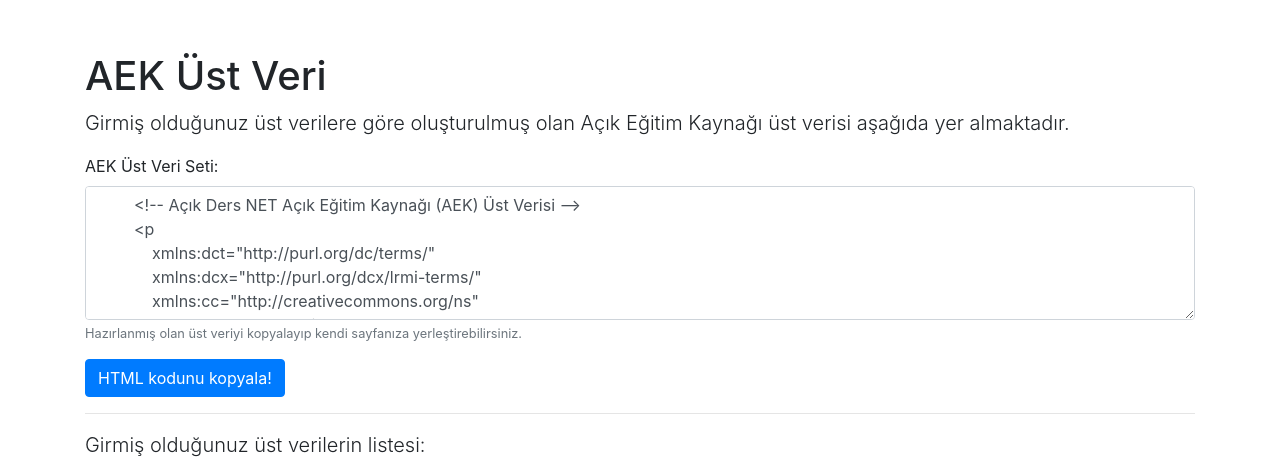
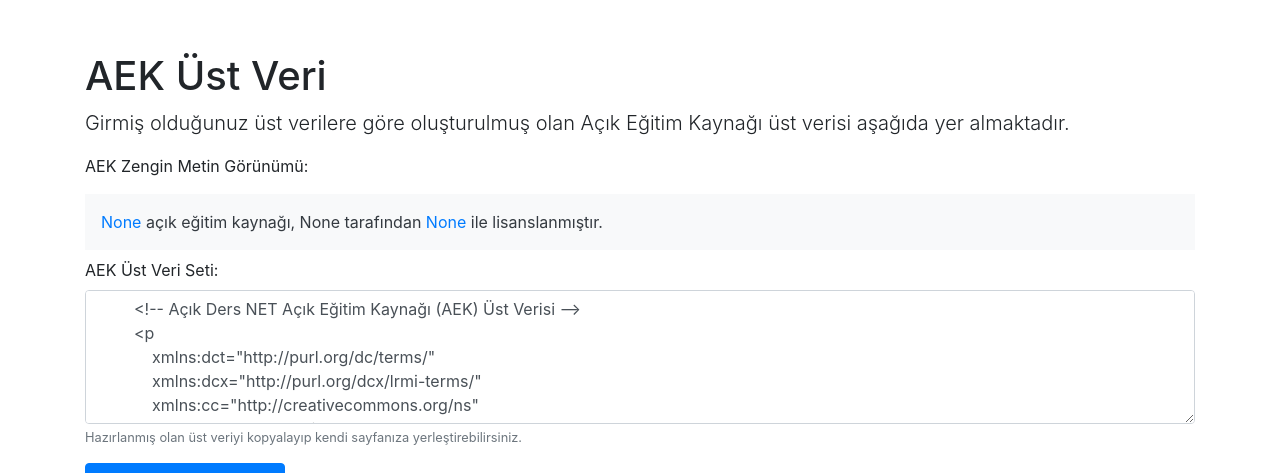
Before and after one commit to orcunmadran/net.acikders.web, a Django app: page /metadata/ in a window 1280 px wide. Shown: the part 56-529 px from the top of the page. Run offline with Django 3.2, Linux system fonts and the light colour scheme; some libraries are stand-ins or nearby versions.

Commit message:
Update metadata.html
Görsel iyileştirmeler...

```diff
--- a/django/templates/metadata.html
+++ b/django/templates/metadata.html
@@ -4,6 +4,8 @@
 
     <h1 class="mt-5">AEK Üst Veri</h1>
     <p class="lead">Girmiş olduğunuz üst verilere göre oluşturulmuş olan Açık Eğitim Kaynağı üst verisi aşağıda yer almaktadır.</p>
+    <p>AEK Zengin Metin Görünümü:</p>
+    <p class="p-3 mb-2 bg-light text-dark"><a href="{{ identifier }}" target="_blank">{{ title }}</a> açık eğitim kaynağı, {{ creator }} tarafından <a href="{{ ccLicenseURL }}" target="_blank">{{ license }}</a> ile lisanslanmıştır.</p>
     <form>
         <div class="form-group">
         <label for="metaHTML">AEK Üst Veri Seti:</label>
```
